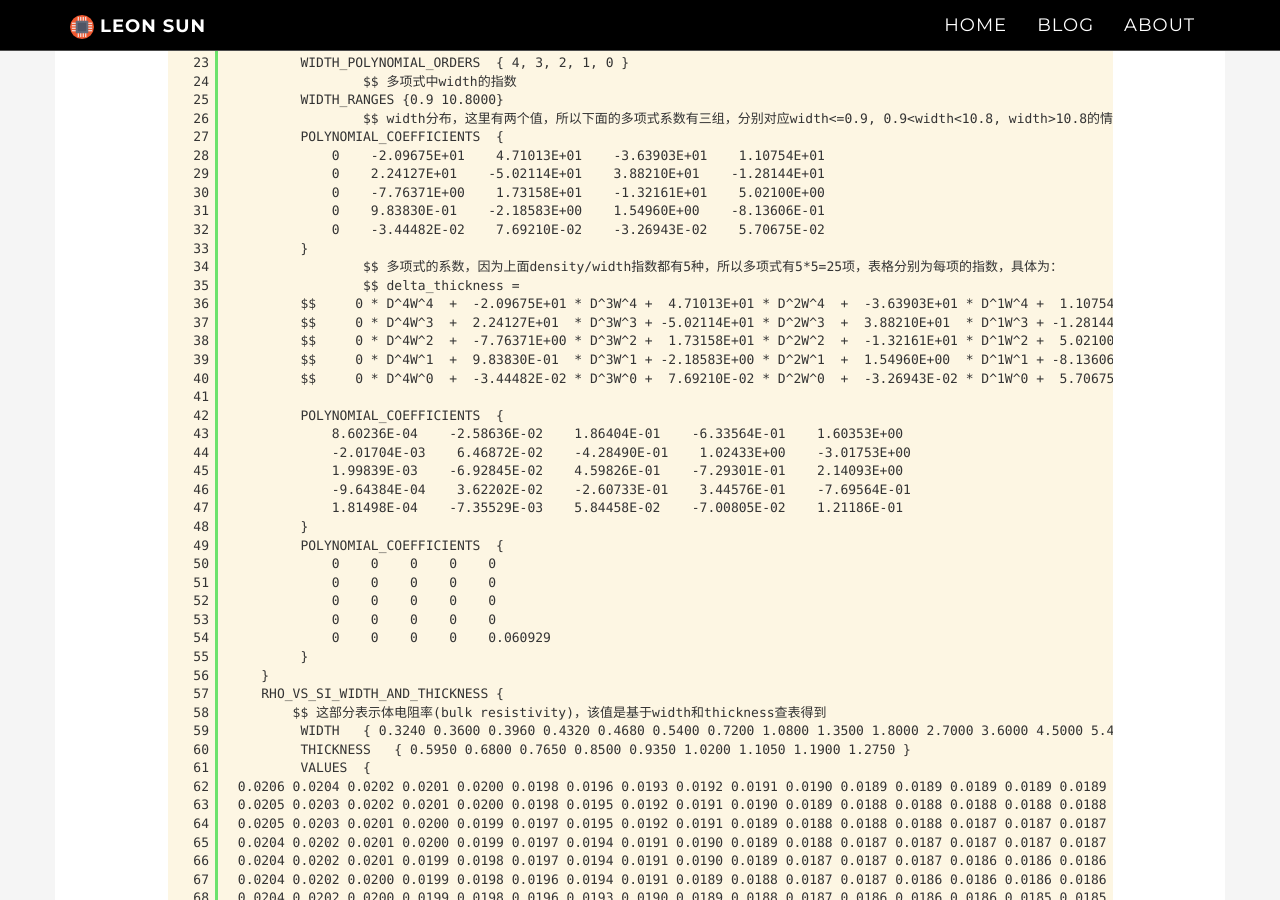
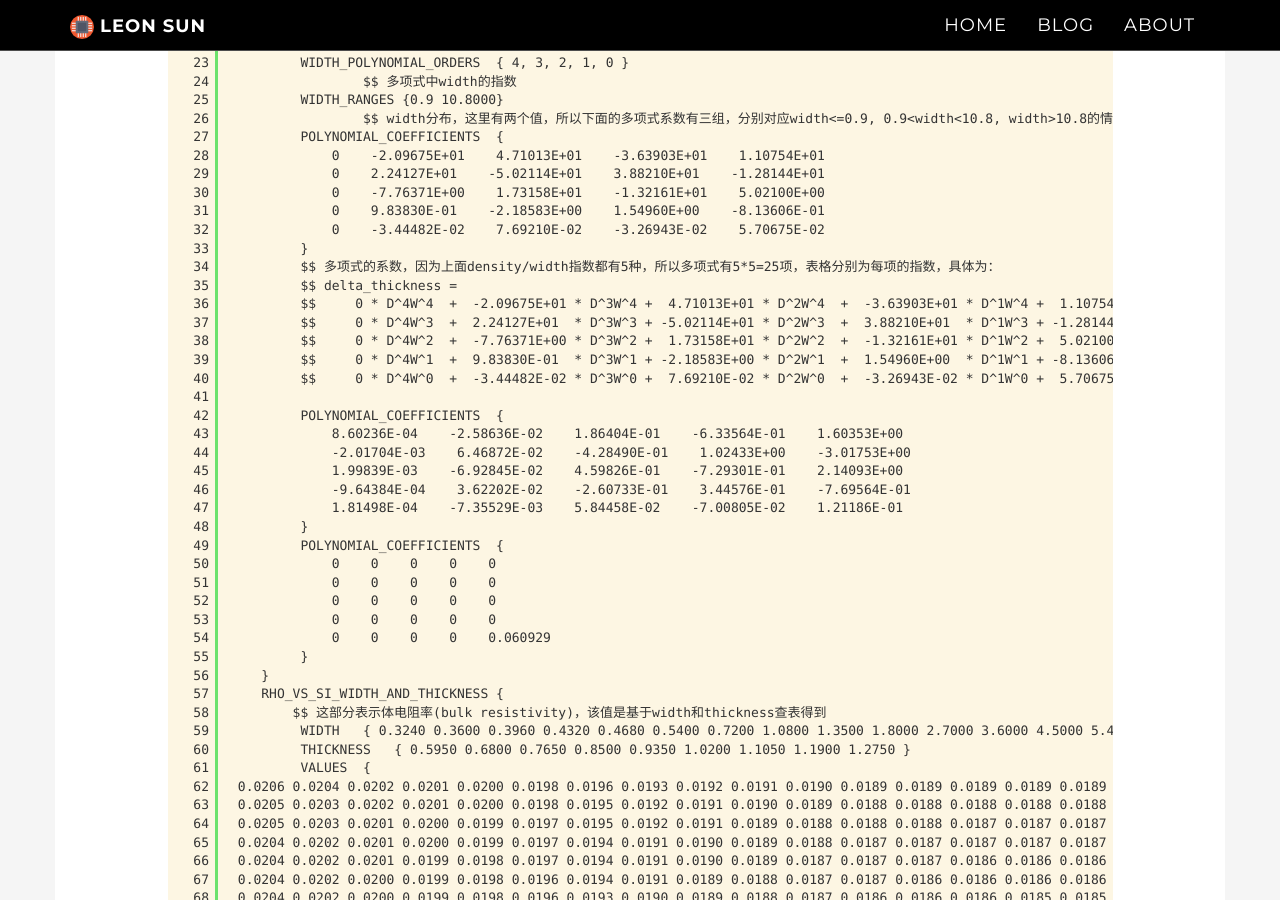
Before and after one commit to iLeonSun/iLeonSun.github.io, a Jekyll site: the page built from _posts/2017-11-08-understanding-itf.md, in a window 1280 px wide and 900 px high, scrolled down 1776 px. Built offline with Jekyll 4.4.1, drawn with Linux system fonts in a browser that asks for light colours; nearby versions of some CDN libraries; comment, search, counter and statistics services are not loaded; a style sheet for code colours, icons or effects is not loaded.

```diff
--- a/_includes/head.html
+++ b/_includes/head.html
@@ -47,7 +47,9 @@
   {% include color-browser.html %}
 
   {% include syntax-highlight.html %}
-  {% include syntax-highlight.html %}
+  {% if jekyll.environment == 'production' %}
+	{% include analytics.html %}
+  {% endif %}
 
 </head>
 
--- a/_includes/js.html
+++ b/_includes/js.html
@@ -230,10 +230,6 @@ function addTohistory() {
 <script id="dsq-count-scr" src="//ileonsun.disqus.com/count.js" async></script>
 {% endif %}
 
-{% if jekyll.environment == 'production' %}
-{% include analytics.html %}
-{% endif %}
-
 <!-- overlay content -->
 <script>
 function on() {
--- a/_posts/2017-11-08-understanding-itf.md
+++ b/_posts/2017-11-08-understanding-itf.md
@@ -75,8 +75,8 @@ CONDUCTOR M8 {THICKNESS= 0.885450
              0    9.83830E-01    -2.18583E+00    1.54960E+00    -8.13606E-01
              0    -3.44482E-02    7.69210E-02    -3.26943E-02    5.70675E-02
          }
-		 $$ 多项式的系数，因为上面density/width指数都有5种，所以多项式有5*5=25项，表格分别为每项的指数，具体为：
-		 $$ delta_thickness =
+         $$ 多项式的系数，因为上面density/width指数都有5种，所以多项式有5*5=25项，表格分别为每项的指数，具体为：
+         $$ delta_thickness =
          $$     0 * D^4W^4  +  -2.09675E+01 * D^3W^4 +  4.71013E+01 * D^2W^4  +  -3.63903E+01 * D^1W^4 +  1.10754E+01 * D^0W^4
          $$     0 * D^4W^3  +  2.24127E+01  * D^3W^3 + -5.02114E+01 * D^2W^3  +  3.88210E+01  * D^1W^3 + -1.28144E+01 * D^0W^3
          $$     0 * D^4W^2  +  -7.76371E+00 * D^3W^2 +  1.73158E+01 * D^2W^2  +  -1.32161E+01 * D^1W^2 +  5.02100E+00 * D^0W^2
```
Also changed, not shown: 1 other file.
